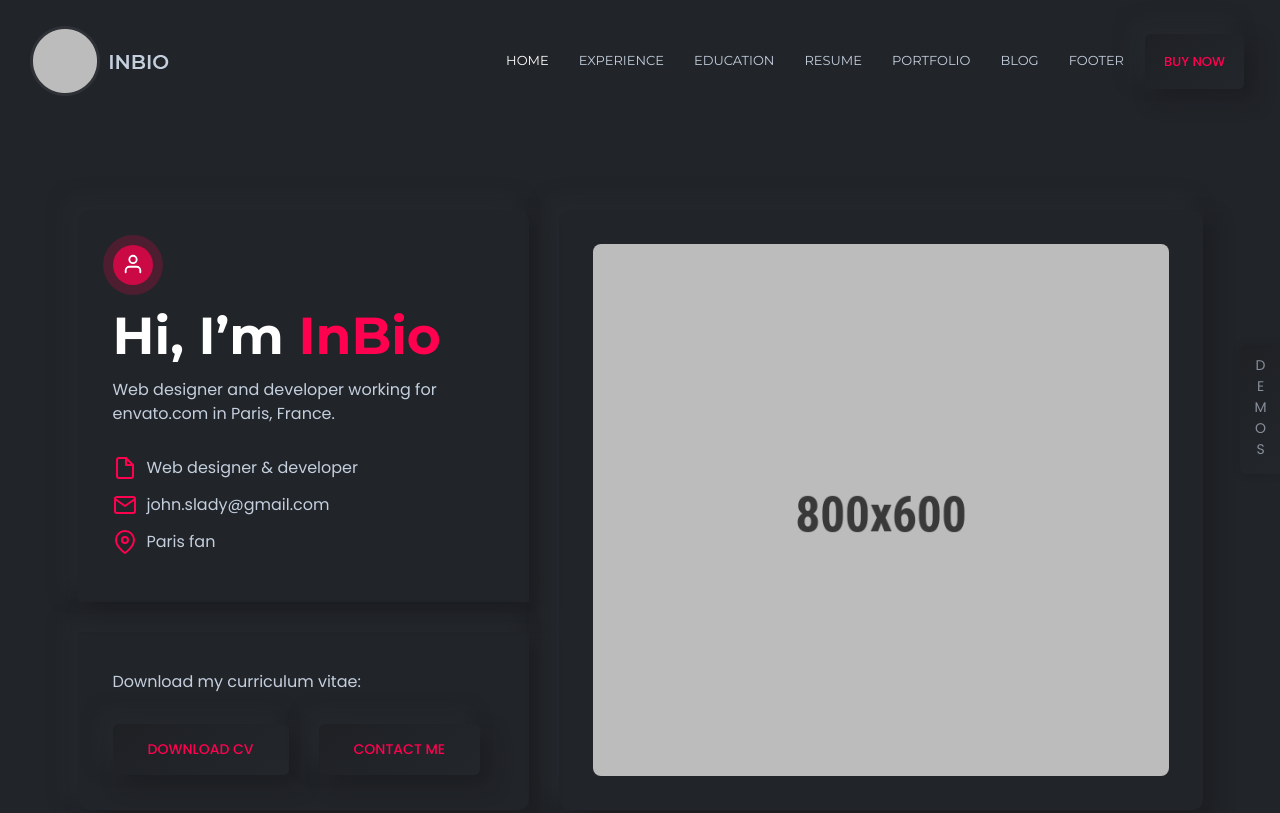
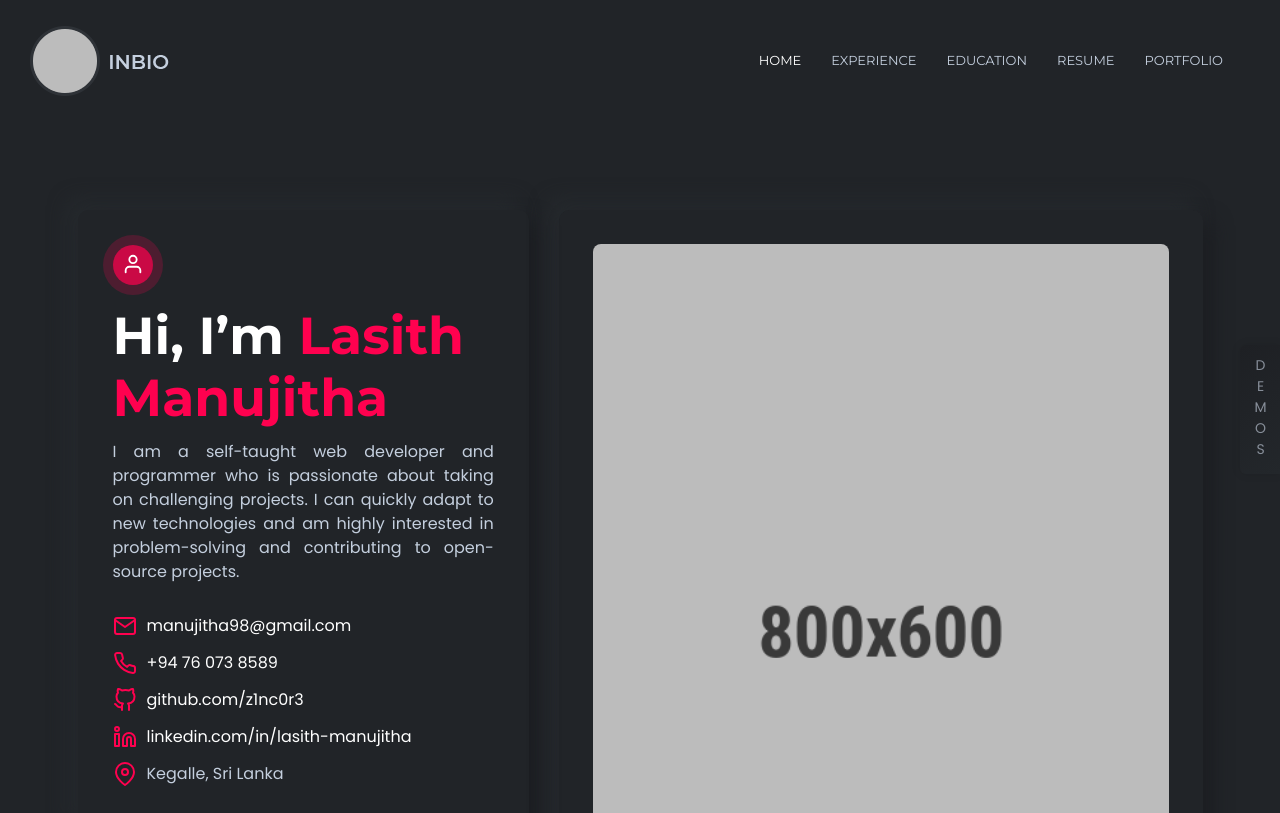
Before and after one commit to z1nc0r3/Portfolio, a plain HTML site: page index.html in a window 1280 px wide. Shown: the top 813 px of the page. Drawn offline with Linux system fonts and the light colour scheme; files whose address does not match are found by name.

Commit message:
Header updates

```diff
--- a/index.html
+++ b/index.html
@@ -4,9 +4,9 @@
 <head>
     <meta charset="utf-8">
     <meta http-equiv="x-ua-compatible" content="ie=edge">
-    <title>Home Developer || Inbio - Personal Portfolio Bootstrap-5 Template</title>
+    <title>Lasith Manujitha</title>
     <meta name="robots" content="noindex, follow" />
-    <meta name="description" content="">
+    <meta name="description" content="This is my portfolio.">
     <meta name="viewport" content="width=device-width, initial-scale=1, shrink-to-fit=no">
     <!-- Favicon -->
     <link rel="shortcut icon" type="image/x-icon" href="assets/images/favicon.ico">
@@ -19,6 +19,11 @@
     <link rel="stylesheet" href="assets/css/plugins/feature.css">
     <!-- Style css -->
     <link rel="stylesheet" href="assets/css/style.css">
+    <style>
+        .text-justify {
+            text-align: justify;
+        }
+    </style>
 </head>
 
 <body class="template-color-1 spybody" data-spy="scroll" data-bs-target=".navbar-example2" data-offset="150">
@@ -48,15 +53,11 @@
                             <li class="nav-item"><a class="nav-link smoth-animation" href="#educations">Education</a></li>
                             <li class="nav-item"><a class="nav-link smoth-animation" href="#resume">Resume</a></li>
                             <li class="nav-item"><a class="nav-link smoth-animation" href="#portfolio">Portfolio</a></li>
-                            <li class="nav-item"><a class="nav-link smoth-animation" href="#blog">Blog</a></li>
-                            <li class="nav-item"><a class="nav-link smoth-animation" href="#footer">Footer</a></li>
                         </ul>
                         <!-- End Mainmanu Nav -->
                     </nav>
                     <!-- Start Header Right  -->
                     <div class="header-right">
-                        <a class="rn-btn" target="_blank" href="https://themeforest.net/checkout/from_item/33188244?license=regular"><span>BUY NOW</span></a>
-
                         <div class="hamberger-menu d-block d-xl-none">
                             <i id="menuBtn" class="feather-menu humberger-menu"></i>
                         </div>
@@ -88,7 +89,8 @@
                         <button class="close-menu-activation close"><i data-feather="x"></i></button>
                     </div>
                 </div>
-                <p class="discription">Lorem ipsum dolor sit amet consect adipisicing elit repellendus.
+                <p class="discription">I am a self-taught web developer and programmer who is
+                    passionate about taking on challenging projects.
                 </p>
             </div>
             <div class="content">
@@ -98,8 +100,6 @@
                     <li class="nav-item"><a class="nav-link smoth-animation" href="#educations">Education</a></li>
                     <li class="nav-item"><a class="nav-link smoth-animation" href="#resume">Resume</a></li>
                     <li class="nav-item"><a class="nav-link smoth-animation" href="#portfolio">Portfolio</a></li>
-                    <li class="nav-item"><a class="nav-link smoth-animation" href="#blog">Blog</a></li>
-                    <li class="nav-item"><a class="nav-link smoth-animation" href="#footer">Footer</a></li>
                 </ul>
                 <!-- social sharea area -->
                 <div class="social-share-style-1 mt--40">
@@ -146,23 +146,33 @@
                                                     <i data-feather="user"></i>
                                                 </div>
                                                 <h2 class="title">
-                                                    Hi, I’m <span>InBio</span>
+                                                    Hi, I’m <span>Lasith Manujitha</span>
                                                 </h2>
-                                                <p class="disc">Web designer and developer working for envato.com in Paris,
-                                                    France.</p>
+                                                <p class="disc text-justify">I am a self-taught web developer and programmer who is
+                                                    passionate about taking on challenging projects. I can quickly
+                                                    adapt to new technologies and am highly interested in
+                                                    problem-solving and contributing to open-source projects.</p>
                                             </div>
                                             <div class="user-info-footer">
                                                 <div class="info">
-                                                    <i data-feather="file"></i>
-                                                    <span>Web designer & developer</span>
+                                                    <i data-feather="mail"></i>
+                                                    <span><a href="mailto:manujitha98@gmail.com">manujitha98@gmail.com</a></span>
                                                 </div>
                                                 <div class="info">
-                                                    <i data-feather="mail"></i>
-                                                    <span>john.slady@gmail.com</span>
+                                                    <i data-feather="phone"></i>
+                                                    <span><a href="tel:+94760738589">+94 76 073 8589</a></span>
+                                                </div>
+                                                <div class="info">
+                                                    <i data-feather="github"></i>
+                                                    <span><a href="https://github.com/z1nc0r3">github.com/z1nc0r3</a></span>
+                                                </div>
+                                                <div class="info">
+                                                    <i data-feather="linkedin"></i>
+                                                    <span><a href="https://www.linkedin.com/in/lasith-manujitha/">linkedin.com/in/lasith-manujitha</a></span>
                                                 </div>
                                                 <div class="info">
                                                     <i data-feather="map-pin"></i>
-                                                    <span>Paris fan</span>
+                                                    <span>Kegalle, Sri Lanka</span>
                                                 </div>
                                             </div>
                                         </div>
@@ -172,8 +182,8 @@
                                         <div class="user-info-bottom">
                                             <span>Download my curriculum vitae: </span>
                                             <div class="button-wrapper d-flex">
-                                                <a class="rn-btn mr--30" href="#contacts"><span>DOWNLOAD CV</span></a>
-                                                <a class="rn-btn" href="#contacts"><span>CONTACT ME</span></a>
+                                                <a class="rn-btn mr--30" href="assets/pdf/Lasith Manujitha.pdf" download><span>DOWNLOAD CV</span></a>
+                                                <a class="rn-btn" href="tel:+94760738589"><span>CONTACT ME</span></a>
                                             </div>
                                         </div>
                                     </div>
```
Also changed, not shown: 1 other file.
